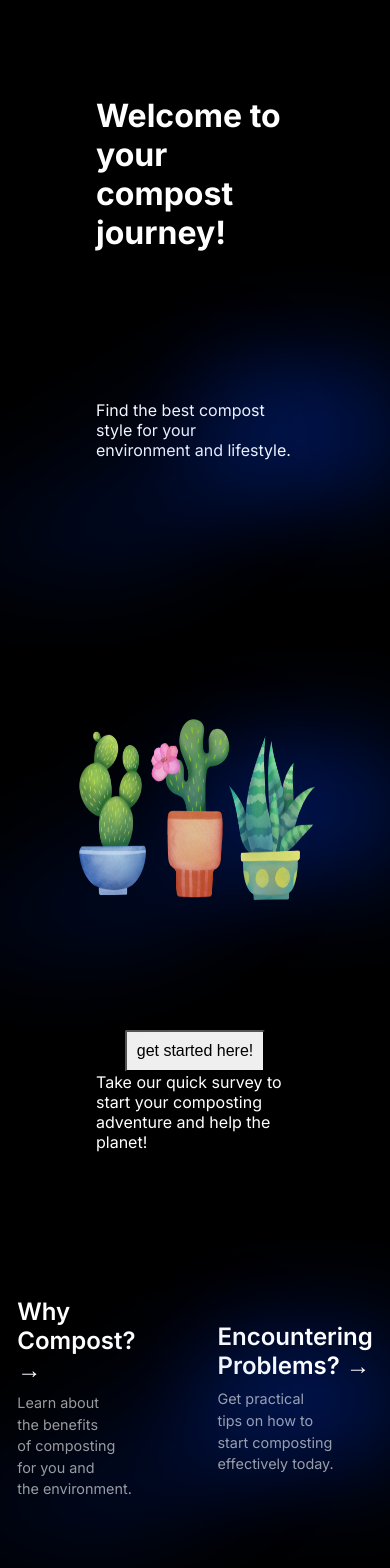
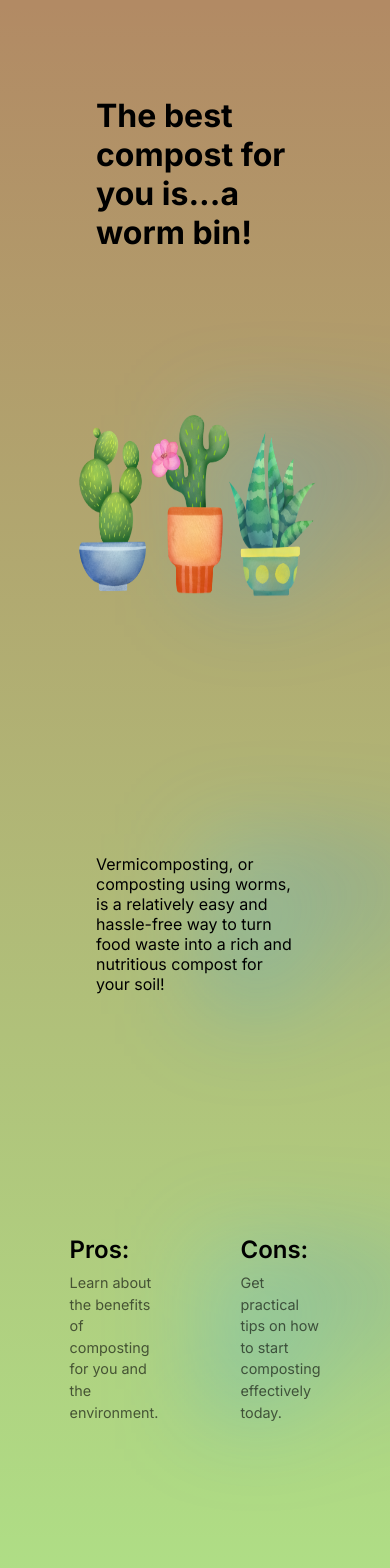
Before and after one commit to athenadeng/my-compost-journey-uncommon-hacks-2024, a Next.js app: page /survey/results/worm_bin in a window 390 px wide. Shown: the top 1568 px of the page. Built offline with nearby package versions, Linux system fonts and the light colour scheme.

Commit message:
bokashi page

```diff
--- a/src/app/globals.css
+++ b/src/app/globals.css
@@ -39,7 +39,7 @@
   --card-border-rgb: 131, 134, 135;
 }
 
-@media (prefers-color-scheme: light) {
+@media (prefers-color-scheme: dark) {
   :root {
     --foreground-rgb: 255, 255, 255;
     --background-start-rgb: 0, 0, 0;
--- /dev/null
+++ b/src/app/survey/results/bokashi/page.module.css
@@ -0,0 +1,246 @@
+
+.main {
+  display: flex;
+  flex-direction: column;
+  justify-content: space-between;
+  align-items: center;
+  padding: 6rem;
+  min-height: 100vh;
+
+}
+
+.description {
+  display: inherit;
+  justify-content: inherit;
+  align-items: inherit;
+  font-size: 0.85rem;
+  max-width: var(--max-width);
+  width: 100%;
+  z-index: 2;
+  font-family: var(--font-mono);
+}
+
+.description a {
+  display: flex;
+  justify-content: center;
+  align-items: center;
+  gap: 0.5rem;
+}
+
+.description p {
+  position: relative;
+  margin: 0;
+  padding: 1rem;
+  background-color: rgba(var(--callout-rgb), 0.5);
+  border: 1px solid rgba(var(--callout-border-rgb), 0.3);
+  border-radius: var(--border-radius);
+}
+
+.code {
+  font-weight: 700;
+  font-family: var(--font-mono);
+}
+
+.grid {
+  display: grid;
+  grid-template-columns: repeat(4, minmax(25%, auto));
+  max-width: 100%;
+  width: var(--max-width);
+}
+
+.card {
+  padding: 1rem 1.2rem;
+  border-radius: var(--border-radius);
+  background: rgba(var(--card-rgb), 0);
+  border: 1px solid rgba(var(--card-border-rgb), 0);
+  transition: background 200ms, border 200ms;
+  justify-content: center;
+
+}
+
+.card span {
+  display: inline-block;
+  transition: transform 200ms;
+}
+
+.card h2 {
+  font-weight: 600;
+  margin-bottom: 0.7rem;
+}
+
+.getStartedButton {
+  font-size: 1.0rem;
+  text-align: center;
+  color: black;
+  padding: 10px 10px;
+  border-radius: 2px;
+}
+
+.card p {
+  margin: 0;
+  opacity: 0.6;
+  font-size: 0.9rem;
+  line-height: 1.5;
+  max-width: 30ch;
+  text-wrap: balance;
+}
+
+.center {
+  display: flex;
+  justify-content: center;
+  align-items: center;
+  position: relative;
+  padding: 0;
+}
+
+.center::before {
+  background: var(--secondary-glow);
+  border-radius: 50%;
+  width: 480px;
+  height: 360px;
+  margin-left: -400px;
+}
+
+.center::after {
+  background: var(--primary-glow);
+  width: 240px;
+  height: 180px;
+  z-index: -1;
+}
+
+.center::before,
+.center::after {
+  content: "";
+  left: 50%;
+  position: absolute;
+  filter: blur(45px);
+  transform: translateZ(0);
+}
+
+.text-center {
+  text-align: center;
+}
+
+.logo {
+  position: relative;
+}
+/* Enable hover only on non-touch devices */
+@media (hover: hover) and (pointer: fine) {
+  .card:hover {
+    background: rgba(var(--card-rgb), 0.1);
+    border: 1px solid rgba(var(--card-border-rgb), 0.15);
+  }
+
+  .card:hover span {
+    transform: translateX(4px);
+  }
+}
+
+@media (prefers-reduced-motion) {
+  .card:hover span {
+    transform: none;
+  }
+}
+
+/* Mobile */
+@media (max-width: 700px) {
+  .content {
+    padding: 4rem;
+  }
+
+  .grid {
+    grid-template-columns: 1fr;
+    margin-bottom: 120px;
+    max-width: 320px;
+    text-align: center;
+  }
+
+  .card {
+    padding: 1rem 2.5rem;
+  }
+
+  .card h2 {
+    margin-bottom: 0.5rem;
+  }
+
+  .center {
+    padding: 8rem 0 6rem;
+  }
+
+  .center::before {
+    transform: none;
+    height: 300px;
+  }
+
+  .description {
+    font-size: 0.8rem;
+  }
+
+  .description a {
+    padding: 1rem;
+  }
+
+  .description p,
+  .description div {
+    display: flex;
+    justify-content: center;
+    position: fixed;
+    width: 100%;
+  }
+
+  .description p {
+    align-items: center;
+    inset: 0 0 auto;
+    padding: 2rem 1rem 1.4rem;
+    border-radius: 0;
+    border: none;
+    border-bottom: 1px solid rgba(var(--callout-border-rgb), 0.25);
+    background: linear-gradient(
+      to bottom,
+      rgba(var(--background-start-rgb), 1),
+      rgba(var(--callout-rgb), 0.5)
+    );
+    background-clip: padding-box;
+    backdrop-filter: blur(24px);
+  }
+
+  .description div {
+    align-items: flex-end;
+    pointer-events: none;
+    inset: auto 0 0;
+    padding: 2rem;
+    height: 200px;
+    background: linear-gradient(
+      to bottom,
+      transparent 0%,
+      rgb(var(--background-end-rgb)) 40%
+    );
+    z-index: 1;
+  }
+}
+
+/* Tablet and Smaller Desktop */
+@media (min-width: 701px) and (max-width: 1120px) {
+  .grid {
+    grid-template-columns: repeat(2, 50%);
+  }
+}
+
+@media (prefers-color-scheme: dark) {
+  .vercelLogo {
+    filter: invert(1);
+  }
+
+  .logo {
+    filter: invert(1) drop-shadow(0 0 0.3rem #ffffff70);
+  }
+}
+
+@keyframes rotate {
+  from {
+    transform: rotate(360deg);
+  }
+  to {
+    transform: rotate(0deg);
+  }
+}
--- a/src/app/survey/results/worm_bin/page.tsx
+++ b/src/app/survey/results/worm_bin/page.tsx
@@ -7,9 +7,7 @@ function worm_bin() {
     return (
       <main className={styles.main}>
       <div className={styles.header}>
-        <h1>Welcome to your compost journey!</h1>
-        <br />
-        <p className={styles.center}>Find the best compost style for your environment and lifestyle.</p>
+        <h1>The best compost for you is...a worm bin!</h1>
       </div>
 
       <div className={styles.center}>
@@ -23,27 +21,31 @@ function worm_bin() {
         />
       </div>
 
-      <div>
-        {/* Using Link with an a tag wrapping the Image */}
-        <a href="/survey">
-          <button className={styles.getStartedButton}>get started here!</button>
+      <div className={styles.center}>
+        <p>Vermicomposting, or composting using worms, is a relatively easy and hassle-free way to turn food waste into a rich and nutritious compost for your soil!</p>
+      </div>
+
+    {/* only if there's a pro con section on the infographic*/}
+      <div className={styles.center}>
+        <div className={styles.card}>
+          <h2>Pros:</h2>
+          <p>Learn about the benefits of composting for you and the environment.</p>
+        </div>
+
+        <a href="#encountering-problems" className={styles.card}>
+          <h2>Cons:</h2>
+          <p>Get practical tips on how to start composting effectively today.</p>
         </a>
       </div>
 
-      <div className={styles.intro}>
-        <p>Take our quick survey to start your composting adventure and help the planet!</p>
-      </div>
-
       <div className={styles.center}>
-        <a href="#why-compost" className={styles.card}>
-          <h2>Why Compost? &rarr;</h2>
-          <p>Learn about the benefits of composting for you and the environment.</p>
-        </a>
-
-        <a href="#encountering-problems" className={styles.card}>
-          <h2>Encountering Problems? &rarr;</h2>
-          <p>Get practical tips on how to start composting effectively today.</p>
-        </a>
+        <div>
+          <h2>How to:</h2>
+          <p>Buy a worm bin &#40can also be made with any 3 to 12-gallon plastic storage bin&#41,
+            and fill with bedding of shredded newspaper or leaves. The worms needed here are red wigglers
+            &#40Eisenia fetida&#41, ......
+            </p>
+        </div>
       </div>
     </main>
     );
```
Also changed, not shown: src/app/survey/page.tsx (+3 -5 lines), src/app/survey/results/bokashi/page.tsx (added, +67 -0 lines), public/bokashi.webp (added).
